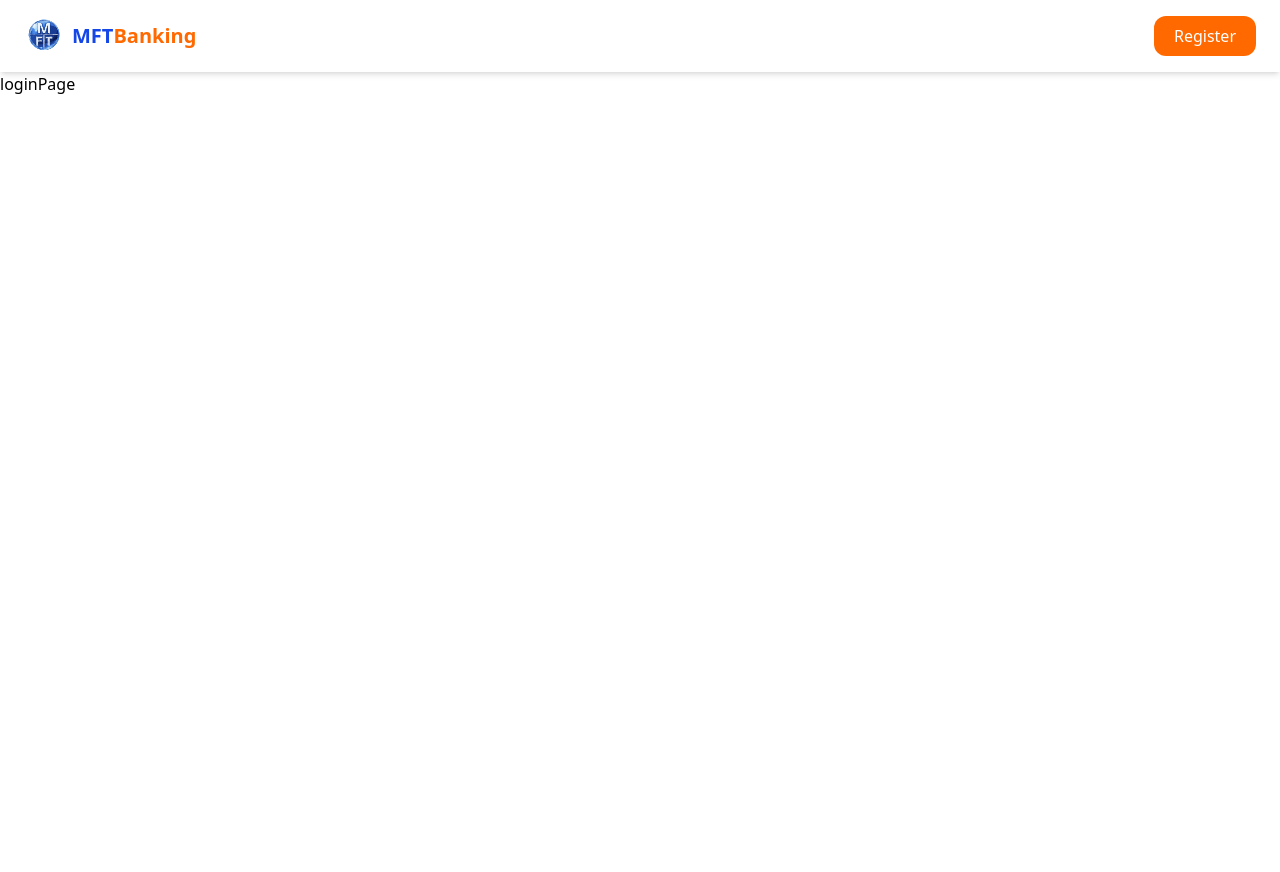
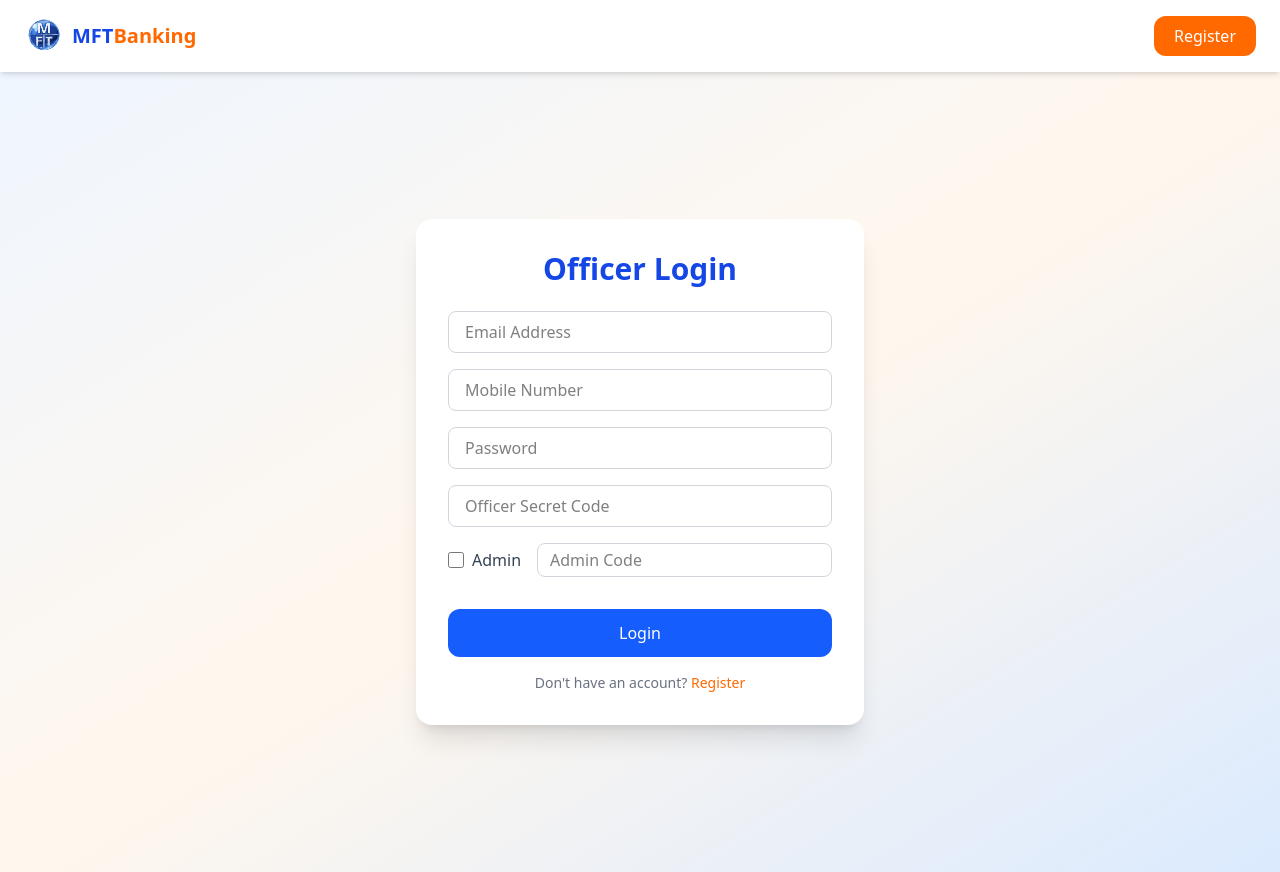
Before and after one commit to rahat-ah/next-mft-banking, a Next.js app: page /login in a window 1280 px wide. Before the commit the page ends 800 px from the top, so only its background shows below. Built offline with nearby package versions, Linux system fonts and the light colour scheme.

Commit message:
login page ui completed

```diff
--- /dev/null
+++ b/app/login/login.action.tsx
@@ -0,0 +1,6 @@
+"use server"
+async function loginFormAction(formData: FormData) {
+    console.log("Form data received in action:", formData);
+}
+
+export default loginFormAction
--- a/app/login/page.tsx
+++ b/app/login/page.tsx
@@ -1,8 +1,120 @@
-import React from 'react'
+import loginFormAction from './login.action'
+import ToRegisterNavAction from './toRegisterNavAction'
 
 function loginPage() {
   return (
-    <div>loginPage</div>
+   <>
+      {/* <SubmitLoder isOpen={loading} /> */}
+      <div className="min-h-screen bg-linear-to-br from-blue-50 via-orange-50 to-blue-100 flex items-center justify-center">
+        <div className="bg-white rounded-2xl shadow-xl w-full max-w-md p-8">
+          <h2 className="text-3xl font-bold text-blue-700 mb-6 text-center">
+            Officer Login
+          </h2>
+
+          <form action={loginFormAction} className="flex flex-col gap-4">
+            {/* Email */}
+            <div>
+              <input
+                type="email"
+                name="email"
+                placeholder="Email Address"
+                // {...formik.getFieldProps("email")}
+                className="border border-gray-300 rounded-lg px-4 py-2 w-full focus:outline-none focus:ring-2 focus:ring-blue-500"
+              />
+              {/* {formik.touched.email && formik.errors.email && (
+                <div className="text-red-500 text-sm mt-1">
+                  {formik.errors.email}
+                </div>
+              )} */}
+            </div>
+
+            {/* Mobile */}
+            <div>
+              <input
+                type="text"
+                name="mobile"
+                placeholder="Mobile Number"
+                // {...formik.getFieldProps("mobile")}
+                className="border border-gray-300 rounded-lg px-4 py-2 w-full focus:outline-none focus:ring-2 focus:ring-blue-500"
+              />
+              {/* {formik.touched.mobile && formik.errors.mobile && (
+                <div className="text-red-500 text-sm mt-1">
+                  {formik.errors.mobile}
+                </div>
+              )} */}
+            </div>
+
+            {/* Password */}
+            <div>
+              <input
+                type="password"
+                name="password"
+                placeholder="Password"
+                // {...formik.getFieldProps("password")}
+                className="border border-gray-300 rounded-lg px-4 py-2 w-full focus:outline-none focus:ring-2 focus:ring-blue-500"
+              />
+              {/* {formik.touched.password && formik.errors.password && (
+                <div className="text-red-500 text-sm mt-1">
+                  {formik.errors.password}
+                </div>
+              )} */}
+            </div>
+
+            {/* Secret Code */}
+            <div>
+              <input
+                type="text"
+                name="secretCode"
+                placeholder="Officer Secret Code"
+                // {...formik.getFieldProps("secretCode")}
+                className="border border-gray-300 rounded-lg px-4 py-2 w-full focus:outline-none focus:ring-2 focus:ring-orange-500"
+              />
+              {/* {formik.touched.secretCode && formik.errors.secretCode && (
+                <div className="text-red-500 text-sm mt-1">
+                  {formik.errors.secretCode}
+                </div>
+              )} */}
+            </div>
+
+            <div className="flex items-center gap-2">
+              <input
+                type="checkbox"
+                id="adminToggle"
+                // checked={isAdmin}
+                // onChange={(e) => setIsAdmin(e.target.checked)}
+                className="h-4 w-4"
+              />
+              <label htmlFor="adminToggle" className="text-gray-700">
+                Admin
+              </label>
+
+              {/* Admin Code input appears beside checkbox if admin */}
+              {/* {isAdmin && ( */}
+                <input
+                  type="text"
+                  name="adminCode"
+                  placeholder="Admin Code"
+                  // {...formik.getFieldProps("adminCode")}
+                  className="border border-gray-300 rounded-lg px-3 py-1 ml-2 focus:outline-none focus:ring-2 focus:ring-red-500 flex-1"
+                />
+              {/* )} */}
+            </div>
+
+            <button
+              type="submit"
+              className="mt-4 px-6 py-3 rounded-xl bg-blue-600 text-white font-medium hover:bg-blue-700 transition"
+            >
+              Login
+            </button>
+          </form>
+
+          <p className="mt-4 text-gray-500 text-sm text-center">
+            Don't have an account?{" "}
+            <ToRegisterNavAction />
+          </p>
+        </div>
+      </div>
+    </>
   )
 }
 
--- /dev/null
+++ b/app/login/toRegisterNavAction.tsx
@@ -0,0 +1,16 @@
+"use client";
+import { useRouter } from "next/navigation";
+
+function ToRegisterNavAction() {
+    const router = useRouter();
+  return (
+    <span
+              onClick={() => router.push("/register")}
+              className="text-orange-500 cursor-pointer hover:underline"
+            >
+              Register
+            </span>
+  )
+}
+
+export default ToRegisterNavAction
--- a/components/registerPage/verificationInput.tsx
+++ b/components/registerPage/verificationInput.tsx
@@ -1,5 +1,6 @@
 "use client";
 import { useFormik } from "formik";
+import { MdOutlineVerifiedUser } from "react-icons/md";
 import VerifyOtpPopup from "./verifyOtpPopup";
 import { useState } from "react";
 
@@ -53,6 +54,11 @@ function VerificationInput() {
         required
         className="border border-gray-300 rounded-lg px-4 py-2 focus:outline-none focus:ring-2 focus:ring-blue-500"
       />
+      {isEmailVerified ? (
+        <button className="mt-2 px-4 py-2 rounded-lg font-medium text-blue-700 bg-blue-400 cursor-not-allowed flex items-center justify-center gap-2">
+          OTP Verified <MdOutlineVerifiedUser />
+        </button>
+      ) : (
         <button
           type="button"
           onClick={() => handleSubmit()}
@@ -65,6 +71,7 @@ function VerificationInput() {
         >
           Send OTP
         </button>
+      )}
     </>
   );
 }
--- a/components/registerPage/verifyOtpPopup.tsx
+++ b/components/registerPage/verifyOtpPopup.tsx
@@ -9,13 +9,22 @@ function VerifyOtpPopup({email , mobileNumber ,onClose, setIsEmailVerified}:{
 }) {
 
     const [otp, setOtp] = useState("");
+    const [loading, setLoading] = useState(false);
+
+    const handleVerifyClick = () => {
+        setLoading(true);
+        console.log("Verifying OTP:", otp);
+
+        setIsEmailVerified(true);
+        setLoading(false);
+        onClose();
+    }
 
   return (
     <div className="fixed z-50 flex items-center justify-center inset-0">
       {/* Background Blur */}
       <div
         className="absolute inset-0 bg-transparent bg-opacity-80 backdrop-blur-sm"
-        onClick={onClose} // close popup if click outside
       ></div>
 
       {/* Popup Card */}
@@ -29,7 +38,7 @@ function VerifyOtpPopup({email , mobileNumber ,onClose, setIsEmailVerified}:{
           {/* <span className="font-medium text-orange-500">{formatTime(timeLeft)}</span> */}
         </p>
 
-        <p className="text-sm text-gray-600 mb-4 text-left">
+        <p className="text-sm text-gray-600 mb-1 text-left">
           Email: <span className="font-medium text-orange-500">{email}</span>
         </p>
 
@@ -51,16 +60,15 @@ function VerifyOtpPopup({email , mobileNumber ,onClose, setIsEmailVerified}:{
 
         {/* Verify Button */}
         <button
-        //   onClick={handleVerifyClick}
-        //   disabled={verifying}
+           onClick={handleVerifyClick}
+           disabled={loading}
           className={`w-full px-4 py-2 rounded-xl text-white font-medium transition ${
-            // verifying
-                false
+            loading
               ? "bg-gray-400 cursor-not-allowed"
               : "bg-blue-600 hover:bg-blue-700"
           }`}
         >
-          {/* {verifying ? "Verifying..." : "Verify OTP"} */}
+          {otp ? "Verifying..." : "Verify OTP"}
         </button>
 
         {/* Close Link */}
```
Lines whose indentation alone changed are shown as unchanged.
